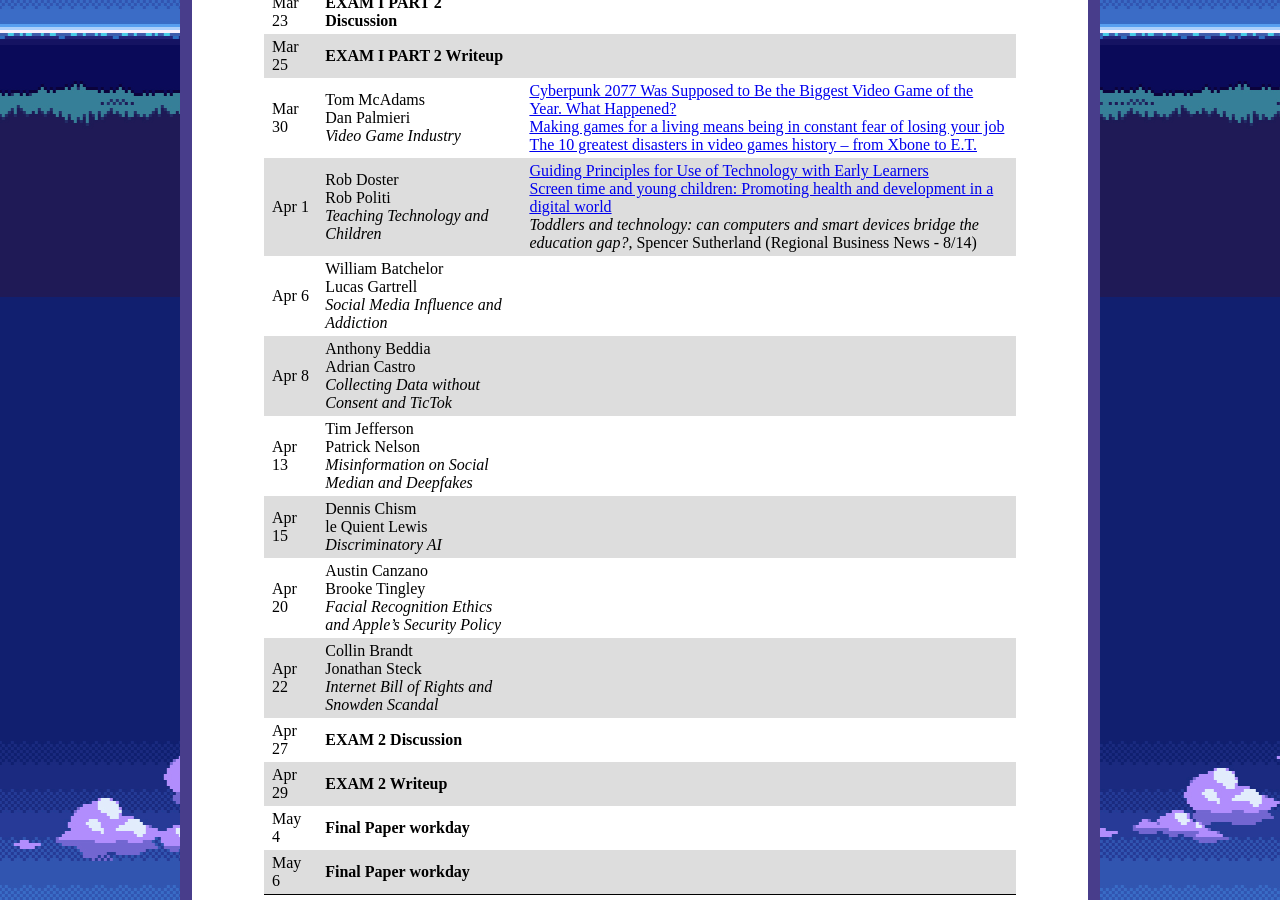
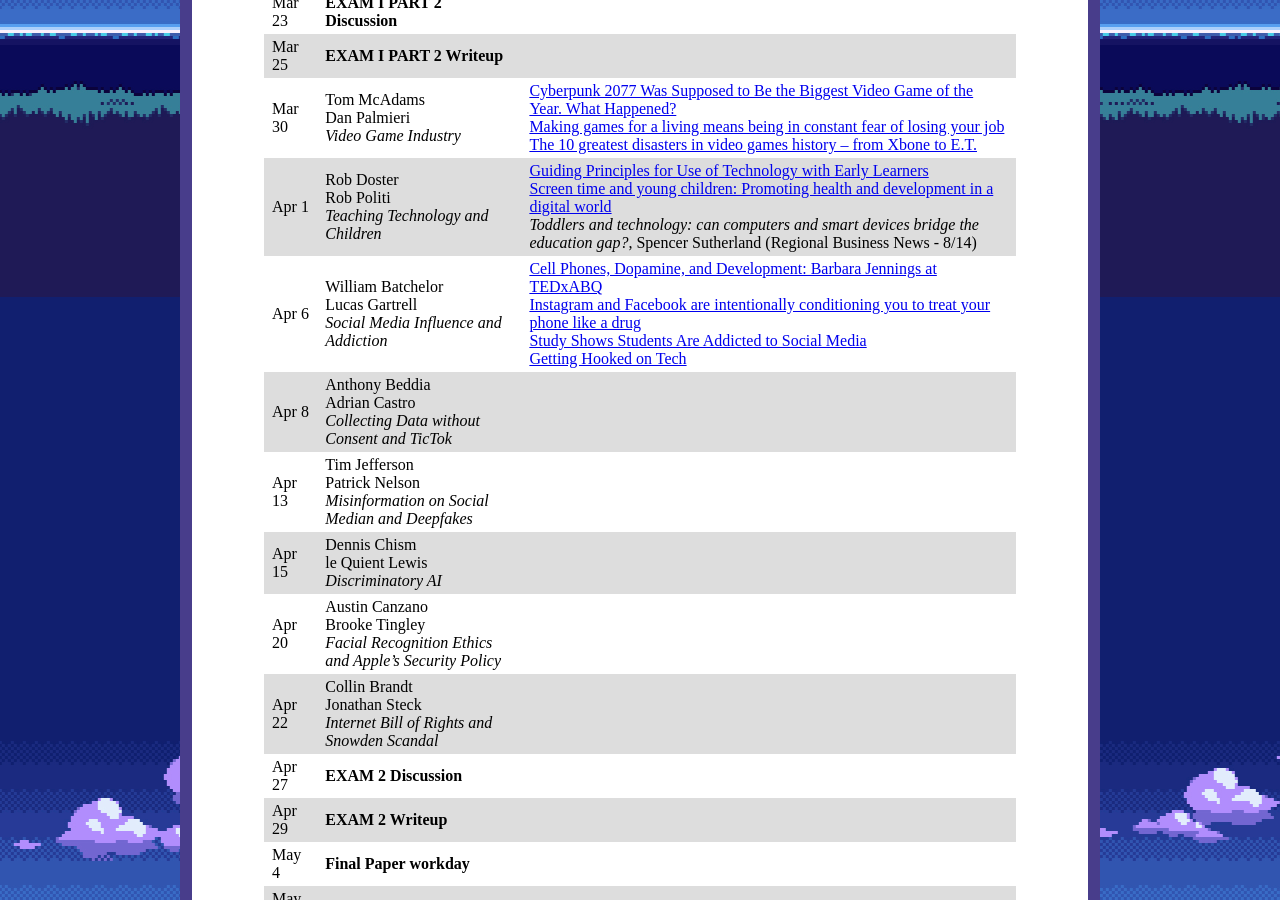
Before and after one commit to ycpcs/cs456-spring2021, a Jekyll site: the page built from schedule/index.md, in a window 1280 px wide and 900 px high, scrolled down 1503 px. Built offline with Jekyll 4.4.1, drawn with Linux system fonts in a browser that asks for light colours.

Commit message:
add Will and Lucas articles
add Will and Lucas articles

```diff
--- a/schedule/index.md
+++ b/schedule/index.md
@@ -32,7 +32,7 @@ All reading materials can be accessed via [Schmidt Library](http://library.ycp.e
 > Mar 25  | **EXAM I PART 2 Writeup** | |
 > Mar 30  | Tom McAdams <br> Dan Palmieri <br /> *Video Game Industry* | [Cyberpunk 2077 Was Supposed to Be the Biggest Video Game of the Year. What Happened?](https://www.nytimes.com/2020/12/19/style/cyberpunk-2077-video-game-disaster.html) <br /> [Making games for a living means being in constant fear of losing your job](https://www.polygon.com/2019/3/5/18233699/game-developer-layoffs-unions-katie-chironis) <br /> [The 10 greatest disasters in video games history – from Xbone to E.T.](https://metro.co.uk/2013/06/21/the-10-greatest-disasters-in-video-games-history-from-xbone-to-e-t-3850551/)|
 > Apr 1   | Rob Doster <br> Rob Politi <br /> *Teaching Technology and Children* | [Guiding Principles for Use of Technology with Early Learners](https://tech.ed.gov/earlylearning/principles/) <br /> [Screen time and young children: Promoting health and development in a digital world](https://www.ncbi.nlm.nih.gov/pmc/articles/PMC5823000/pdf/pxx123.pdf) <br /> *Toddlers and technology: can computers and smart devices bridge the education gap?*, Spencer Sutherland (Regional Business News - 8/14) |
-> Apr 6   | William Batchelor <br> Lucas Gartrell <br /> *Social Media Influence and Addiction* | |
+> Apr 6   | William Batchelor <br> Lucas Gartrell <br /> *Social Media Influence and Addiction* | [Cell Phones, Dopamine, and Development: Barbara Jennings at TEDxABQ](https://www.youtube.com/watch?v=kGZvNbfrNag&t=1s) <br /> [Instagram and Facebook are intentionally conditioning you to treat your phone like a drug](https://www.businessinsider.com/facebook-has-been-deliberately-designed-to-mimic-addictive-painkillers-2018-12) <br /> [Study Shows Students Are Addicted to Social Media](https://cacm.acm.org/news/87245-study-shows-students-are-addicted-to-social-media/fulltext) <br /> [Getting Hooked on Tech](https://cacm.acm.org/magazines/2018/6/228032-getting-hooked-on-tech/fulltext) |
 > Apr 8   | Anthony Beddia <br> Adrian Castro <br /> *Collecting Data without Consent and TicTok* | |
 > Apr 13  | Tim Jefferson <br> Patrick Nelson <br /> *Misinformation on Social Median and Deepfakes* | |
 > Apr 15  | Dennis Chism <br> le Quient Lewis <br /> *Discriminatory AI* | |
```
